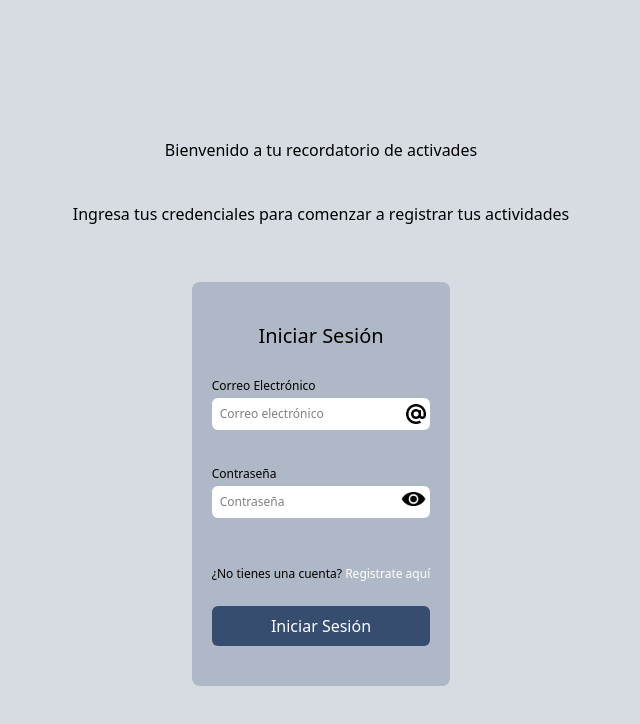
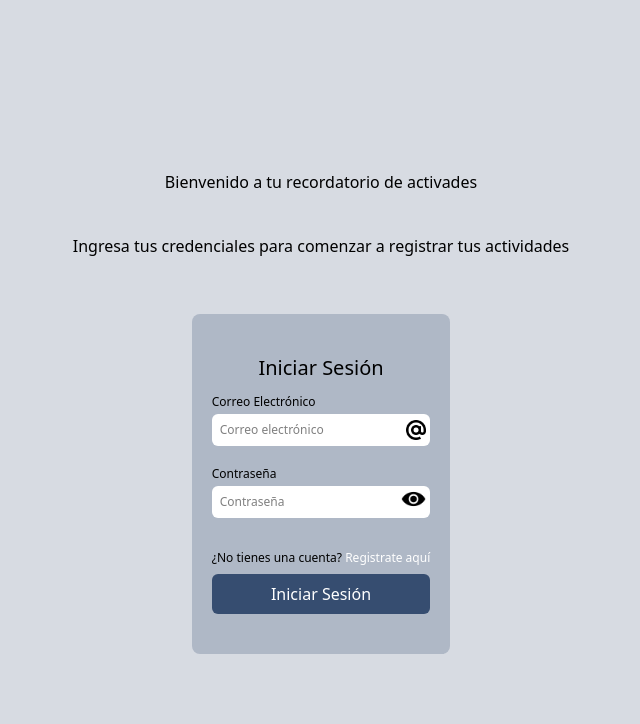
Before and after one commit to Recordatorio-app/Recordatorio-app-frontend, a Next.js app: page / in a window 1280 px wide. Shown: the top 724 px of the page, without its empty margins (319-959 px from the left). Built offline with nearby package versions, Linux system fonts and the light colour scheme.

Commit message:
refactor: Removing a bit of the gap

```diff
--- a/components/ui/form.tsx
+++ b/components/ui/form.tsx
@@ -9,7 +9,7 @@ const Form = ({
   children,
   onSubmit,
   title,
-  style = "flex flex-col gap-6 pt-10 pb-10 pr-5 pl-5 m-4 bg-four rounded-lg",
+  style = "flex flex-col gap-2 pt-10 pb-10 pr-5 pl-5 m-4 bg-four rounded-lg",
 }: FormProps) => {
   return (
     <form onSubmit={onSubmit} className={style}>
```
